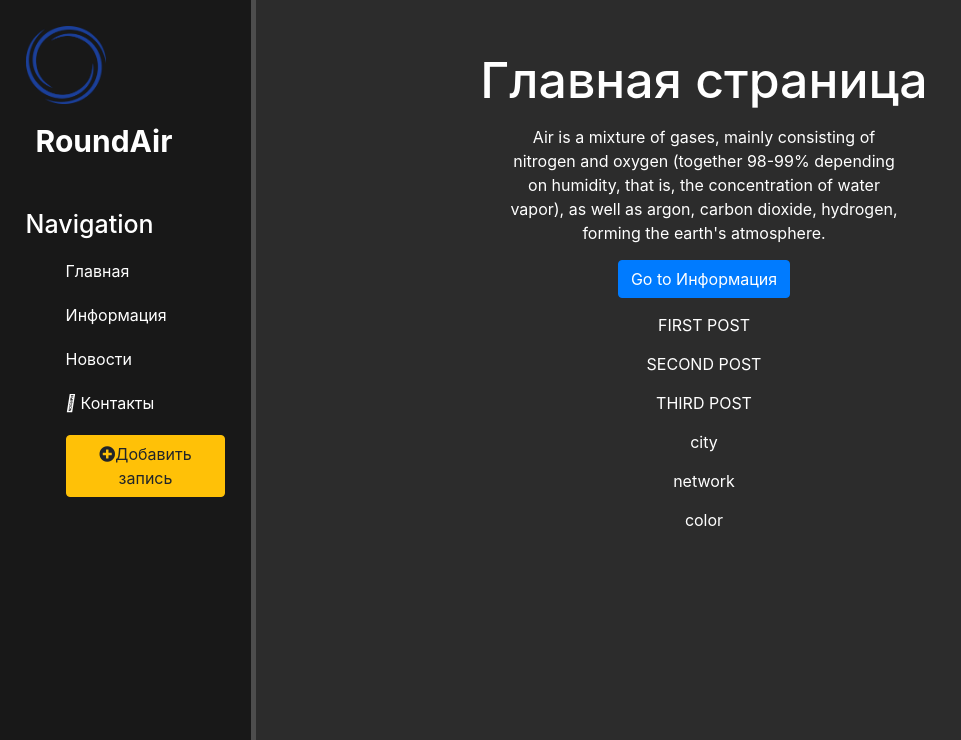
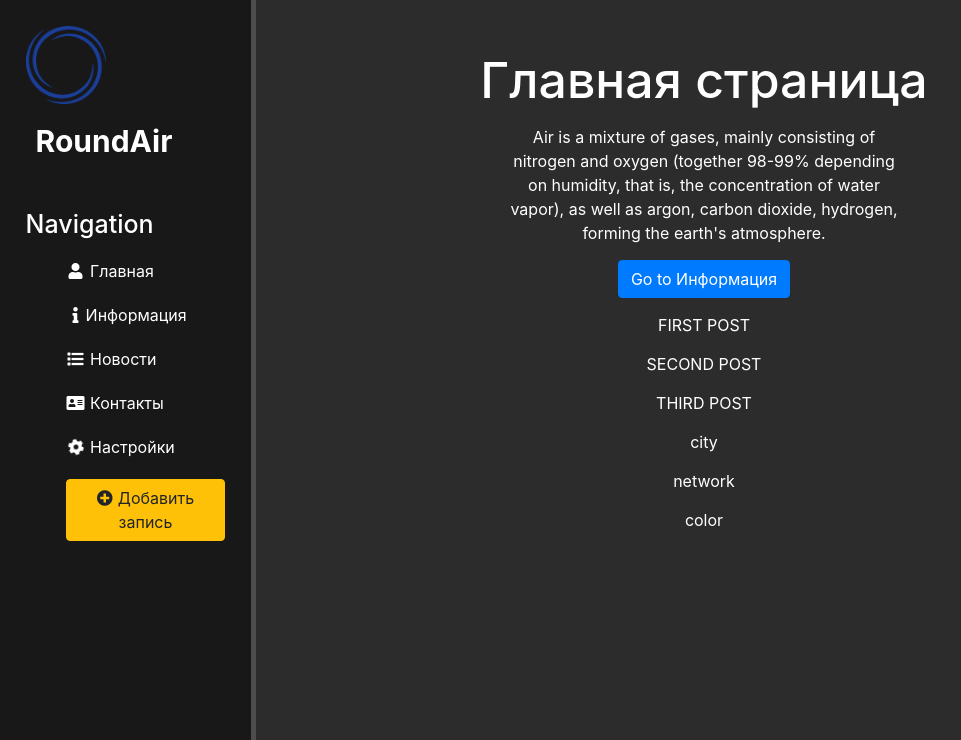
Before and after one commit to v-piatakova/my_app, a Django app: page / in a window 1280 px wide. Shown: the top 740 px of the page, without its empty margins (0-961 px from the left). Run offline with Django 4.2, Linux system fonts and the light colour scheme; some libraries are stand-ins or nearby versions.

Commit message:
icons fix

```diff
--- a/django_trie/first/static/first/css/first.css
+++ b/django_trie/first/static/first/css/first.css
@@ -47,10 +47,13 @@ aside ul li{
     transition: transform .6s ease;
 }
 
+.fa-plus-circle{
+    margin-right: 5px;
+}
+
 aside.icons{
   color: #ffffff;
 }
-
 
 
 aside ul li:hover, aside ul a:hover{
--- a/django_trie/first/templates/first/main.html
+++ b/django_trie/first/templates/first/main.html
@@ -18,13 +18,12 @@
     <span class="logo">RoundAir</span>
     <h3>Navigation</h3>
     <ul>
-
-        <a href="{% url 'home' %}"><li><i class="fa-solid fa-circle-info"></i>Главная</li></a>
-        <a href="{% url 'about' %}"><li><i class="fa-solid fa-circle-info"></i> Информация</li></a>
-        <a href="{% url 'news_home' %}"><li><i class="fa-solid fa-circle-info"></i>Новости</li></a>
-        <a href="/"><li><i class="fa-solid fa-address-card"></i> Контакты</li></a>
-        <a href="{% url 'create' %}"><li><botton class="btn btn-warning"><i class='fas fa-plus-circle'></i>Добавить запись</botton></li></a>
-
+        <a href="{% url 'home' %}"><li><i class="fa fa-user fa-fw"></i> Главная </li></a>
+        <a href="{% url 'about' %}"><li><i class="fa fa-info fa-fw"></i>Информация </li></a>
+        <a href="{% url 'news_home' %}"><li><i class="fa fa-list fa-fw"></i> Новости </li></a>
+        <a href="/"><li><i class="fa fa-address-card fa-fw"></i> Контакты</li></a>
+        <a href="/"><li><i class="fa fa-cog fa-spin fa fa-fw"></i> Настройки </li></a>
+        <a href="{% url 'create' %}"><li><button class="btn btn-warning"><i class='fa fa-plus-circle fa'></i>Добавить запись</button></li></a>
     </ul>
 </aside>
 <main class="features">
```
